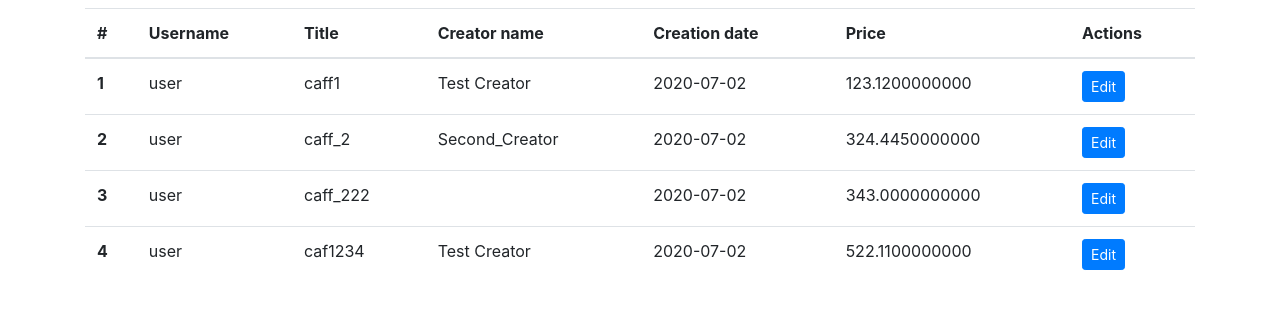
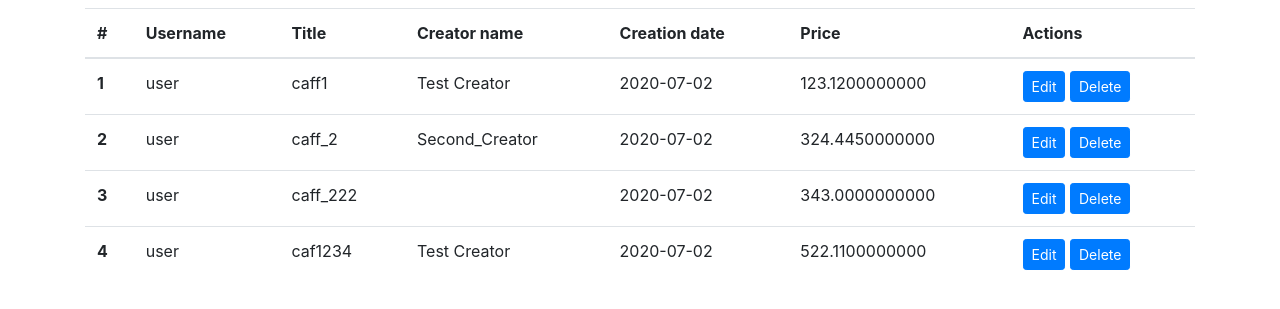
Before and after one commit to evgyom/szg_bizt_hf, a Flask app: page /manage_caffs in a window 1280 px wide. Shown: the part 56-365 px from the top of the page. Run offline with Flask 3, Linux system fonts and the light colour scheme; a user stored in the database is signed in; some libraries are stand-ins or nearby versions.

Commit message:
'edit caff' corrected

```diff
--- a/caffstore/routes.py
+++ b/caffstore/routes.py
@@ -221,6 +221,12 @@ def buy_caff(caff_id):
 @login_required
 def edit_caff(caff_id):
     caff = CAFF.query.get_or_404(caff_id)
+    caffs = CAFF.query.filter_by(user_id=current_user.id)
+
+    if current_user.id != caff.user_id and not check_role('Admin'):
+        flash("You have to be admin to access this feature", "danger")
+        return render_template('manage_caffs.html', caffs=caffs)
+
     form = EditCAFFForm()
 
     if request.method == 'GET':
@@ -350,7 +356,19 @@ def manage_caffs():
 
     return render_template('manage_caffs.html', caffs=caffs)
 
+@app.route("/delete_caff/<int:caff_id>")
+@login_required
+def delete_caff(caff_id):
+    if not check_role("Admin"):
+        flash("You have to be admin to access this feature", "danger")
+        return redirect(url_for('home'))
+    Comment.query.filter_by(CAFF_id=caff_id).delete()
+    CAFF.query.filter_by(id=caff_id).delete()
+    db.session.commit()
 
+    flash("User deleted.", 'success')
+    users = User.query.all()
+    return render_template('manage_users.html', users=users)
 
 
 
--- a/caffstore/templates/manage_caffs.html
+++ b/caffstore/templates/manage_caffs.html
@@ -25,7 +25,10 @@
         <td>{{caff.creator_name}}</td>
         <td>{{caff.creation_date.strftime('%Y-%m-%d')}}</td>
         <td>{{caff.price}}</td>
-        <td><a href="{{ url_for('edit_caff', caff_id=caff.id) }}" class="btn btn-primary btn-sm" role="button">Edit</a></td>
+        <td>
+            <a href="{{ url_for('edit_caff', caff_id=caff.id) }}" class="btn btn-primary btn-sm" role="button">Edit</a>
+            <a href="{{ url_for('delete_caff', caff_id=caff.id) }}" class="btn btn-primary btn-sm" role="button">Delete</a>
+        </td>
 
     </tr>
   {% endfor %}
```
Also changed, not shown: 1 other file.
